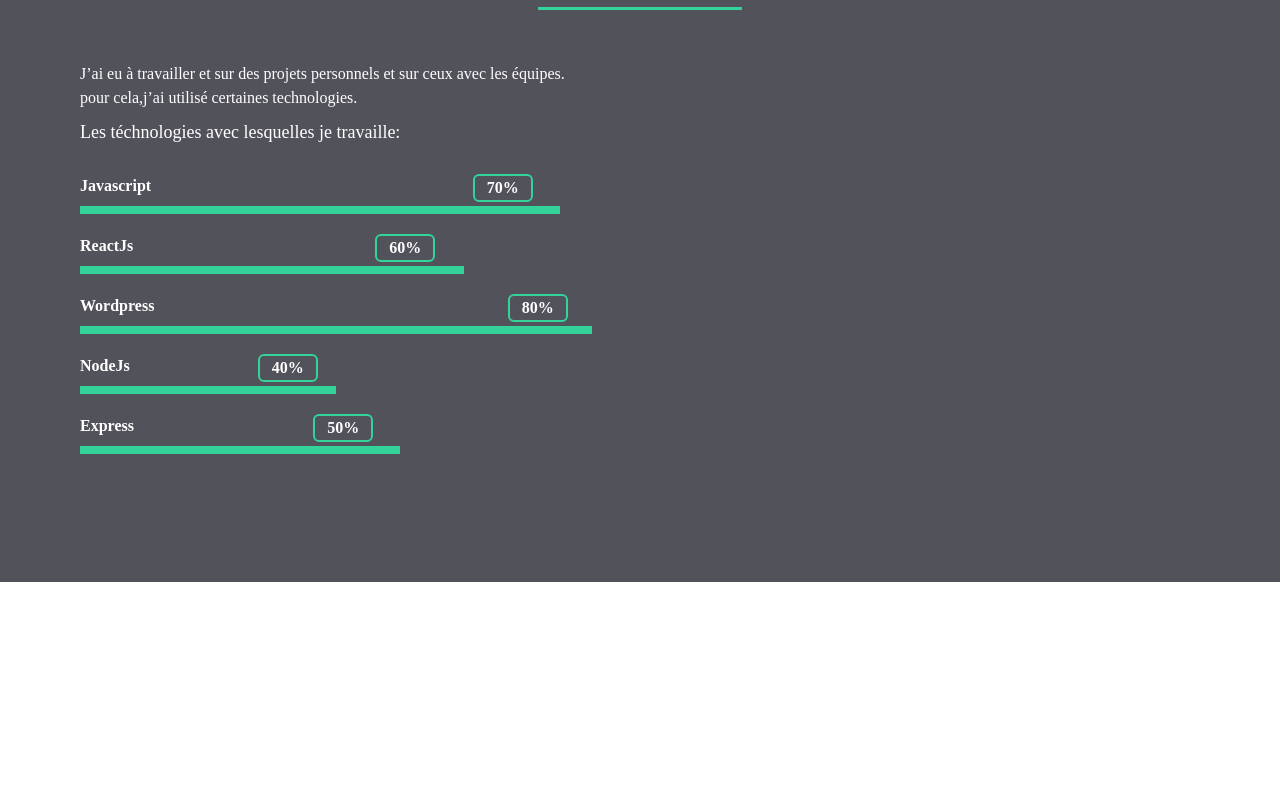
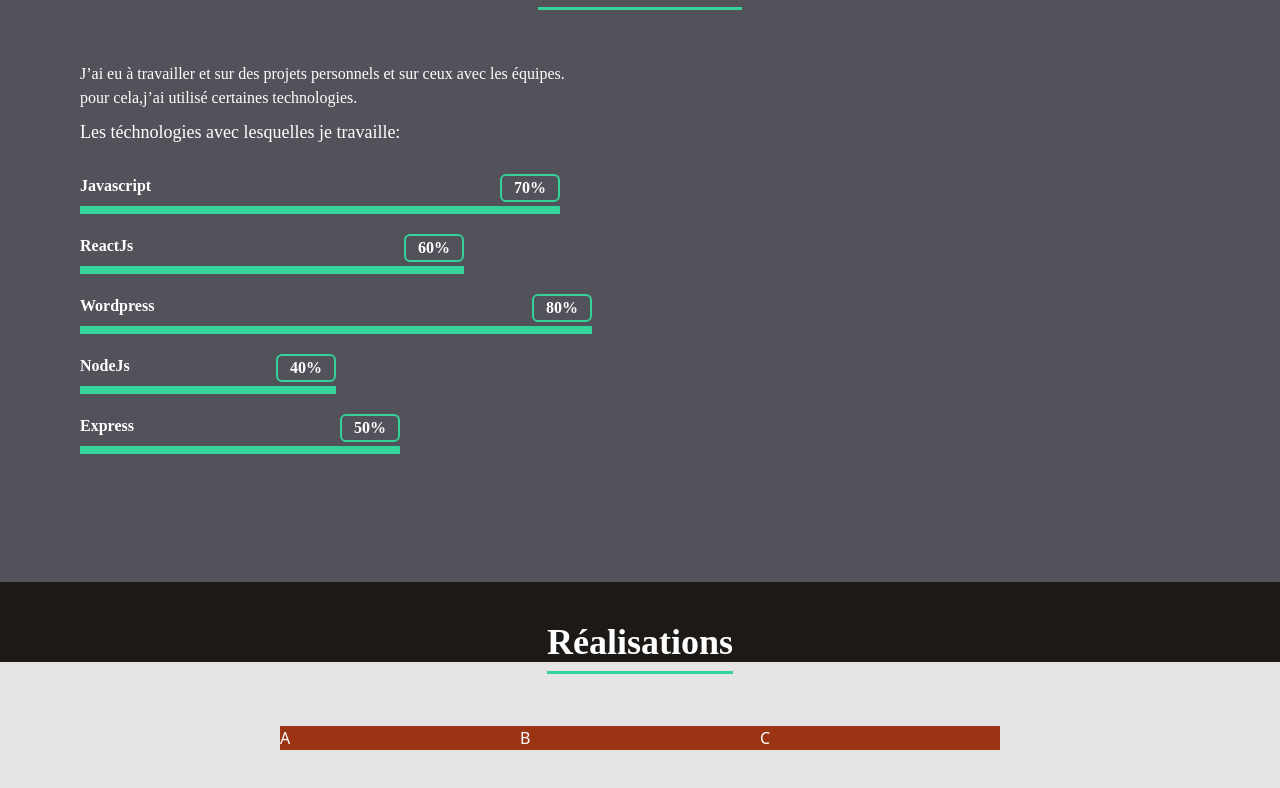
Before and after one commit to eunicekinzengele/My-Portfolio, a Next.js app: page /Accueil in a window 1280 px wide. Shown: the part 1606-2394 px from the top of the page. Before the commit the page ends 2188 px from the top, so only its background shows below. Built offline with nearby package versions, Linux system fonts and the light colour scheme.

Commit message:
add of image locations

```diff
--- a/src/pages/Accueil.js
+++ b/src/pages/Accueil.js
@@ -2,6 +2,7 @@
 import HeroBar from "./HeroBar";
 import Apropos from "./Apropos";
 import Competence from './Competence';
+import Realisations from './Realisations';
 
 export default function Accueil() {
   return (
@@ -32,6 +33,7 @@
       <HeroBar />
       <Apropos />
       <Competence/>
+      <Realisations/>
     </div>
   );
 }
--- a/src/pages/Competence.js
+++ b/src/pages/Competence.js
@@ -18,23 +18,23 @@
           </p>
         </div>
         <div className=" mx-20 w-1/2 ">
-          <div className=" border-b-8 border-emerald-400 w-3/4 space-x-[67%] flex pt-5 font-semibold py-1 ">
+          <div className=" border-b-8 border-emerald-400 w-3/4 place-content-between flex pt-5 font-semibold py-1 ">
             <p>Javascript</p>
             <p className=" border-2 px-3 rounded-md border-emerald-400">70%</p>
           </div>
-          <div className=" border-b-8 border-emerald-400 w-3/5 space-x-[63%] flex pt-5  font-semibold py-1 ">
+          <div className=" border-b-8 border-emerald-400 w-3/5 place-content-between flex pt-5  font-semibold py-1 ">
             <p>ReactJs</p>
             <p className=" border-2 px-3 rounded-md border-emerald-400">60%</p>
           </div>
-          <div className=" border-b-8 border-emerald-400 w-4/5 space-x-[69%] flex pt-5  font-semibold py-1 ">
+          <div className=" border-b-8 border-emerald-400 w-4/5 place-content-between flex pt-5  font-semibold py-1 ">
             <p>Wordpress</p>
             <p className=" border-2 px-3 rounded-md border-emerald-400">80%</p>
           </div>
-          <div className=" border-b-8 border-emerald-400 w-2/5 space-x-[50%] flex pt-5  font-semibold py-1 ">
+          <div className=" border-b-8 border-emerald-400 w-2/5 place-content-between flex pt-5  font-semibold py-1 ">
             <p>NodeJs</p>
             <p className=" border-2 px-3 rounded-md border-emerald-400">40%</p>
           </div>
-          <div className=" border-b-8 border-emerald-400 w-3/6 space-x-[56%] flex pt-5  font-semibold py-1 ">
+          <div className=" border-b-8 border-emerald-400 w-3/6 place-content-between flex pt-5  font-semibold py-1 ">
             <p>Express</p>
             <p className=" border-2 px-3 rounded-md border-emerald-400">50%</p>
           </div>
--- /dev/null
+++ b/src/pages/Realisations.js
@@ -0,0 +1,16 @@
+import React from "react";
+
+export default function Realisations() {
+  return (
+    <div className="bg-stone-900 h-auto">
+      <h1 className="text-white text-center pt-10 font-bold text-4xl underline underline-offset-[17px] decoration-3 decoration-emerald-400 font-newFamilly1">
+        Réalisations
+      </h1>
+      <div className="max-w-full flex justify-center bg-zinc-200 pt-16 pb-32 text-white ">
+        <div className=" w-60 bg-orange-800">A</div>
+        <div className=" w-60 bg-orange-800">B</div>
+        <div className=" w-60 bg-orange-800">C</div>
+      </div>
+    </div>
+  );
+}
--- a/tailwind.config.js
+++ b/tailwind.config.js
@@ -16,21 +16,7 @@
     textUnderlineOffset: {
       17: '17px',
     },
-    space: {
-      '67%': '67%',
-    }
   },
-  space: {
-    '63%': '63%',
-  },
-  space: {
-    '69%': '69%',
-  },
-  space: {
-    '50%': '50%',
-  },
-  space: {
-    '56%': '56%',
-  },
+
   plugins: [],
 }
```
